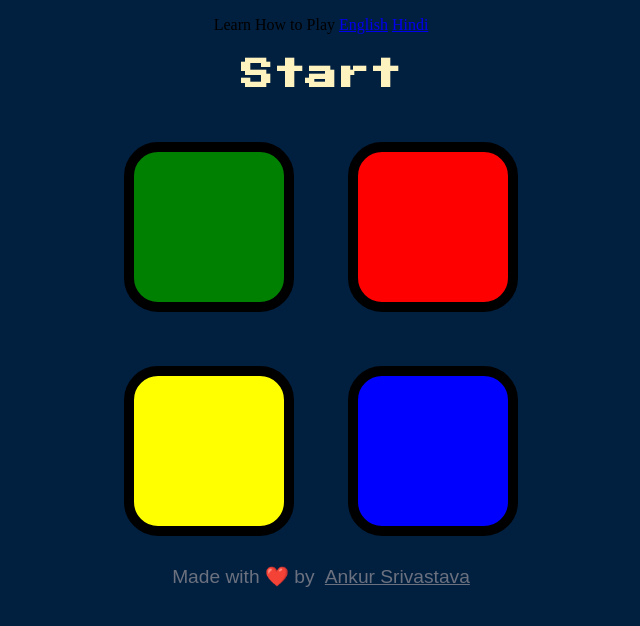
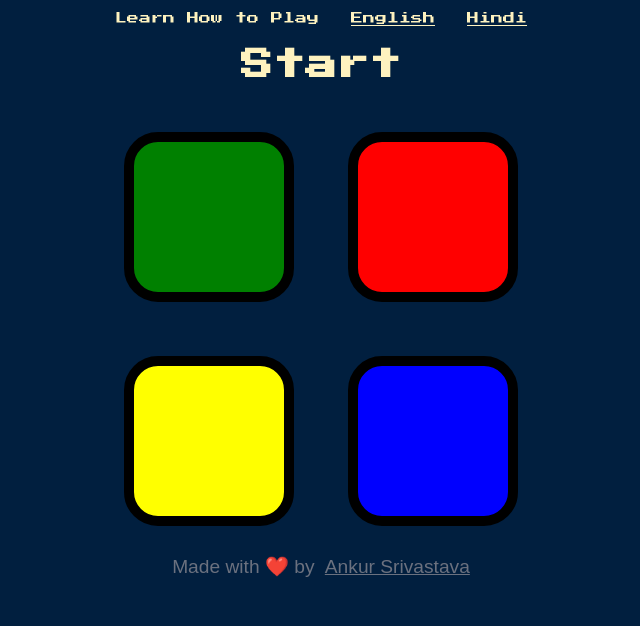
Before and after one commit to ankur-srivastava/simon-game, a plain HTML site: page index.html in a window 1280 px wide. Shown: the whole page, without its empty margins (319-959 px from the left). Drawn offline with nearby package versions, Linux system fonts and the light colour scheme.

Commit message:
Update styles.css

```diff
--- a/styles.css
+++ b/styles.css
@@ -1,6 +1,17 @@
 body {
   text-align: center;
   background-color: #011F3F;
+}
+
+.learn {
+  font-family: 'Press Start 2P', cursive;
+  color: #FEF2BF;
+  font-size: .75rem;
+}
+.learn a {
+  padding-left: 20px;
+  color: #FEF2BF;
+  font-family: 'Press Start 2P', cursive;
 }
 
 #level-title {
```
